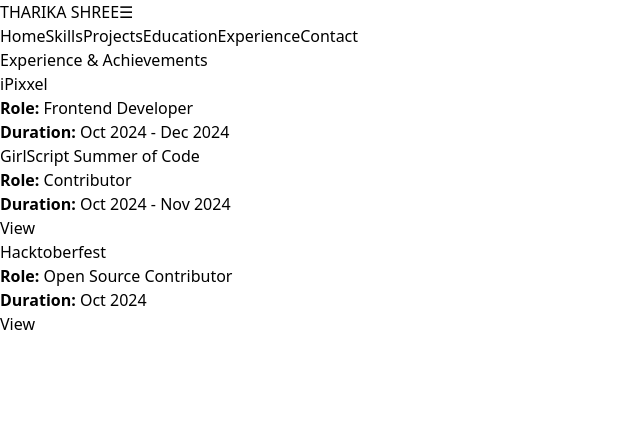
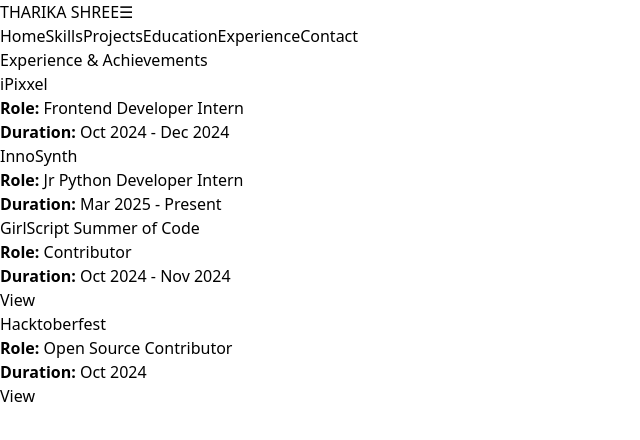
Before and after one commit to tharikashree/Portfolio, a React (Vite) app: page /experience in a window 1280 px wide. Shown: the top 440 px of the page, without its empty margins (0-640 px from the left). Built offline with nearby package versions, Linux system fonts and the light colour scheme.

Commit message:
Update Experience

```diff
--- a/src/components/Experience.jsx
+++ b/src/components/Experience.jsx
@@ -7,18 +7,24 @@
         {
             id: 1,
             company: 'iPixxel',
-            role: 'Frontend Developer',
+            role: 'Frontend Developer Intern',
             duration: 'Oct 2024 - Dec 2024',
         },
         {
             id: 2,
+            company: 'InnoSynth',
+            role: 'Jr Python Developer Intern',
+            duration: 'Mar 2025 - Present',
+        },
+        {
+            id: 3,
             company: 'GirlScript Summer of Code',
             role: 'Contributor',
             proof: 'https://www.linkedin.com/posts/tharika-shree-r_opensource-gssoc-apidevelopment-activity-7265340689251471360-3QhX',
             duration: 'Oct 2024 - Nov 2024',
         },
         {
-            id: 3,
+            id: 4,
             company: 'Hacktoberfest',
             role: 'Open Source Contributor',
             proof: 'https://holopin.me/tharikashree',
```
